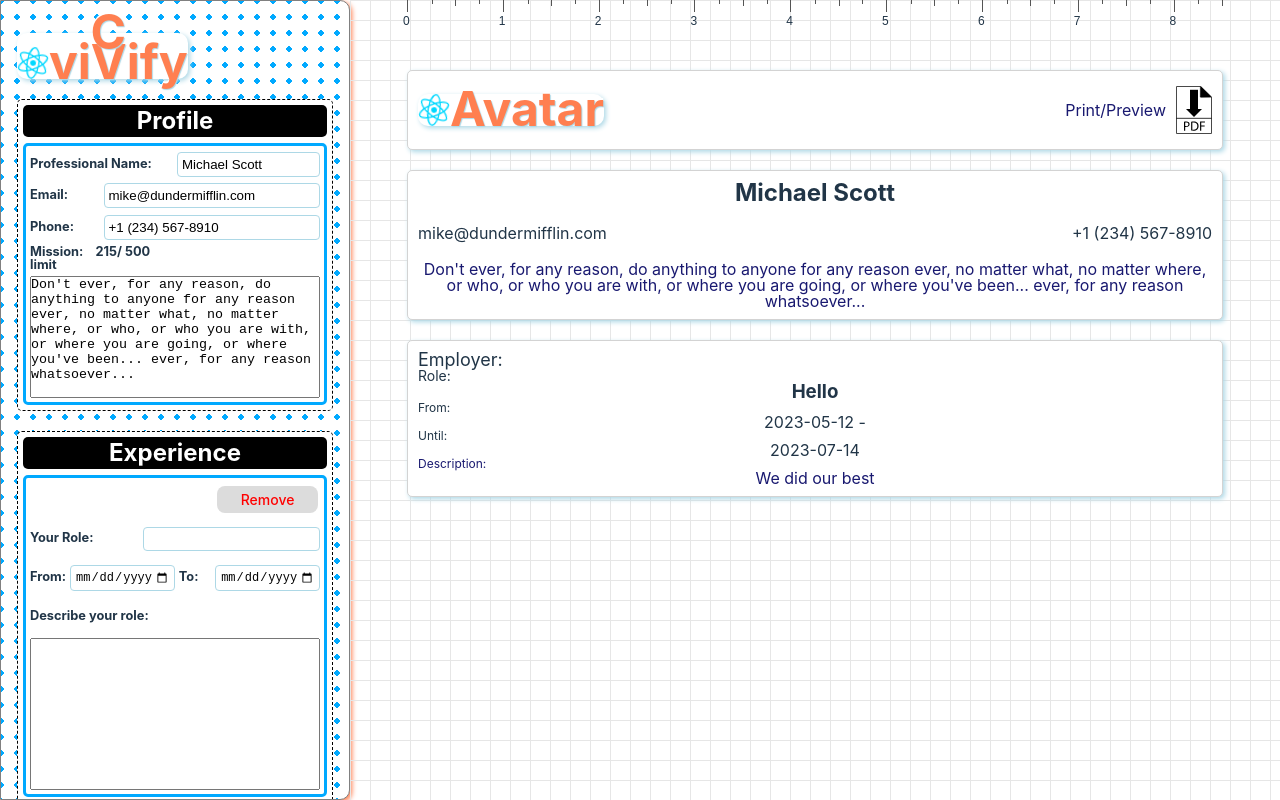
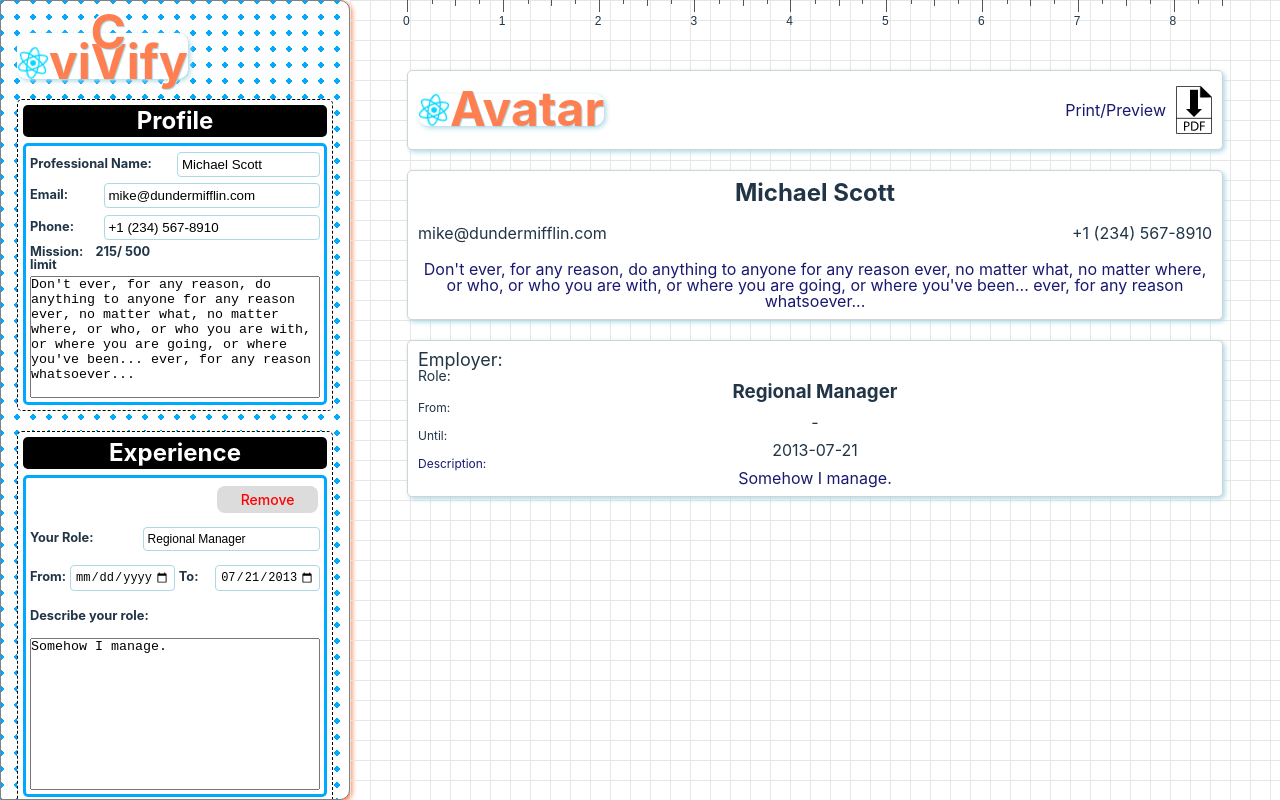
Before and after one commit to dtKinger/cvivify-react, a React (Vite) app: page / in a window 1280 px wide. Built offline with nearby package versions, Linux system fonts and the light colour scheme.

Commit message:
Nuke old experiencesData => data/*.js folder

```diff
--- a/src/components/AppControl.jsx
+++ b/src/components/AppControl.jsx
@@ -9,9 +9,27 @@
 import '../index.css'
 import downloadPDF from "../assets/download-as-PDF-icon.svg"
 import OutputProfile from './OutputProfile.jsx'
+import Experiences from '../data/experiences';
 
 export function AppControl () {
 
+  const handleAddExperienceNode = (zData) => {
+    // Add a new experience node to the list
+    setExperienceNodes([...Experiences, zData]);
+  };
+
+  // const addSection = () => {
+  //   // const uniqueKey = crypto.randomUUID(); // Generates a uuid;
+  //   setExperienceData((prevState) => ({
+  //     ...prevState,
+  //     [uniqueKey]: {
+  //       job_title: '',
+  //       starting_date: '',
+  //       worked_until: '',
+  //       job_description: '',
+  //     },
+  //   }));
+  // };
 
   const handleProfileChange = (key, value) => {
     setResumeProfileData((prevState) => ({
@@ -20,19 +38,16 @@
     }));
   };
 
-  const handleExperienceChange = (key, value) => {
-    // console.log(`key is ${key}`)
-    // console.log(`value is ${value}`)
-    setResumeExperienceData((prevState) => ({
+  const handleExperienceChange = (sectionKey, key, value) => {
+    setExperienceData((prevState) => ({
       ...prevState,
-      [key]: value,
+      [sectionKey]: {
+        ...prevState[sectionKey],
+        [key]: value,
+      },
     }));
   };
 
-  const handleAddExperienceNode = (nodeData) => {
-    // Add a new experience node to the list
-    setExperienceNodes([...experienceNodes, nodeData]);
-  };
 
   const [resumeProfileData, setResumeProfileData] = useState({
     professional_name: 'Michael Scott',
@@ -41,38 +56,7 @@
     mission_statement: "Don't ever, for any reason, do anything to anyone for any reason ever, no matter what, no matter where, or who, or who you are with, or where you are going, or where you've been... ever, for any reason whatsoever...",
   });
 
-  const [resumeExperienceData, setResumeExperienceData] = useState({
-    company_name: 'Dunder Mifflin',
-    job_title: 'Regional Manager',
-    starting_date: '2004-03-24',
-    worked_until: '2013-05-16',
-    job_description: 'Somehow I managed.'
-  });
-
-  const [experienceNodes, setExperienceNodes] = useState([
-    {
-      job_title: 'Hello',
-      starting_date: '2023-05-12',
-      worked_until: '2023-07-14',
-      job_description: 'We did our best'
-    },
-  ]); // State for storing experience nodes
-
-  // const [resumeEducationData, setResumeEducationData] = useState({
-  //   company_name: '',
-  //   job_title: '',
-  //   starting_date: '',
-  //   worked_until: '',
-  //   job_description: ''
-  // });
-
-  // const [resumeOtherData, setResumeOtherData] = useState({
-  //   company_name: '',
-  //   job_title: '',
-  //   starting_date: '',
-  //   worked_until: '',
-  //   job_description: ''
-  // });
+  const [experienceNodes, setExperienceNodes] = useState(Experiences); // State for storing experience nodes
 
   return(
     <>
@@ -84,14 +68,14 @@
           data={resumeProfileData} // Pass it back into Sidebar, because it's a controlled component
         />
         <SidebarSection
+          // sectionKey={uniqueKey} // Pass the unique key as a prop
+          // data={experienceData[uniqueKey]} // Use the data corresponding to the unique key
           onChange={handleExperienceChange}
           onAddNode={handleAddExperienceNode} // Pass the function to add nodes
           title="Experience"
           classes="sidebar-section"
-          data={resumeExperienceData}
         />
-        {/* <SidebarSection data={resumeEducationData} title="Education" classes="sidebar-section"/>
-        <SidebarSection data={resumeOtherData} title="Other" classes="sidebar-section"/> */}
+
       </Sidebar>
       <OutputArea>
         <Header>
@@ -99,6 +83,7 @@
         </Header>
         <OutputProfile data={resumeProfileData} />
         <OutputExperience experienceNodes={experienceNodes} />
+        {/* key={key} data={experienceData[key]} */}
       </OutputArea>
     </>
     )
--- a/src/components/OutputExperience.jsx
+++ b/src/components/OutputExperience.jsx
@@ -3,9 +3,7 @@
 
 function OutputExperience({ experienceNodes }) {
 
-  return (
-    <div className="output-component">
-      {experienceNodes.map((node, index) => (
+  const ListOutputExperiences = experienceNodes.map((node, index) => (
       <div key={index} className="experience-node">
         <h2 className="company-name"><span className="labels">Employer: </span>{node.company_name}</h2>
         <h3 className="job-title"><span className="labels">Role: </span>{node.job_title}</h3>
@@ -17,7 +15,12 @@
           <p className="job-description"><span className="labels">Description: </span>{node.job_description}</p>
         </div>
       </div>
-      ))}
+    ))
+
+
+  return (
+    <div className="output-component">
+      {ListOutputExperiences}
     </div>
   );
 }
--- a/src/components/SidebarSection.jsx
+++ b/src/components/SidebarSection.jsx
@@ -1,23 +1,17 @@
 import React, { useState } from 'react';
+import Experiences from '../data/experiences';
 import '../styles/Sidebar.css';
 
 function SidebarSection({ title, classes, data, onChange, onAddNode }) {
 
   const InputContainer = ({ section, keyCounter }) => {
 
-    const [localData, setLocalData] = useState({
-      job_title: '',
-      starting_date: '',
-      worked_until: '',
-      job_description: '',
-    });
-
     const handleInputChange = (key, value) => {
-      setLocalData((prevData) => ({
+      setExperiences[0]((prevData) => ({
         ...prevData,
         [key]: value
       }));
-      onChange(key, value); // Call the parent onChange to update AppControl state
+      onChange(sectionKey, key, value); // Call the parent onChange to update AppControl state
     };
 
     const handleRemoveInput = (e) => {
@@ -42,8 +36,8 @@
           id={jobId}
           name={jobId}
           type="text"
-          value={localData.job_title}
-          onChange={(e) => handleInputChange("job_title", e.target.value)} // This controls my input
+          value={Experiences[0].job_title}
+          onChange={(e) => handleInputChange(sectionKey, "job_title", e.target.value)}
           // using the helper function handleChange which takes any prop as a key, then sets value
         />
         <label className="form-label form-label__start-date" htmlFor={startId}>
@@ -54,7 +48,7 @@
           id={startId}
           name={startId}
           type="date"
-          value={localData.starting_date}
+          value={Experiences[0].starting_date}
           onChange={(e) => handleInputChange("starting_date", e.target.value)}
         />
         <label className="form-label form-label__end-date" htmlFor={endId}>
@@ -65,7 +59,7 @@
           id={endId}
           name={endId}
           type="date"
-          value={localData.worked_until}
+          value={Experiences[0].worked_until}
           onChange={(e) => handleInputChange("worked_until", e.target.value)}
         />
         <label className="form-label form-label__textarea" htmlFor={textareaId}>
@@ -75,7 +69,7 @@
           id={textareaId}
           rows="10"
           className="textarea"
-          value={localData.job_description}
+          value={Experiences[0].job_description}
           onChange={(e) => handleInputChange("job_description", e.target.value)}
         ></textarea>
       </div>
@@ -97,13 +91,15 @@
 
     // Create a new node data object
     const newNodeData = {
-      job_title: '',
-      starting_date: '',
-      worked_until: '',
-      job_description: '',
+      sectionKey: crypto.randomUUID(),
+      job_title: "",
+      company: "",
+      start_date: "",
+      worked_until: "",
+      job_description: ""
     };
 
-    // Call the onAddNode function to add the new node
+    // Push it into Experiences data
     onAddNode(newNodeData);
 
     setInputContainerList((prevList) => [
--- /dev/null
+++ b/src/data/experiences.js
@@ -0,0 +1,12 @@
+const Experiences = [
+  {
+    sectionKey: crypto.randomUUID(),
+    job_title: "Regional Manager",
+    company: "Dunder Mifflin",
+    start_date: "2005-05-13",
+    worked_until: "2013-07-21",
+    job_description: 'Somehow I manage.'
+  }
+]
+
+export default Experiences;
```
Also changed, not shown: src/data/educations.js (added), src/data/others.js (added). Lines whose indentation alone changed are shown as unchanged.
